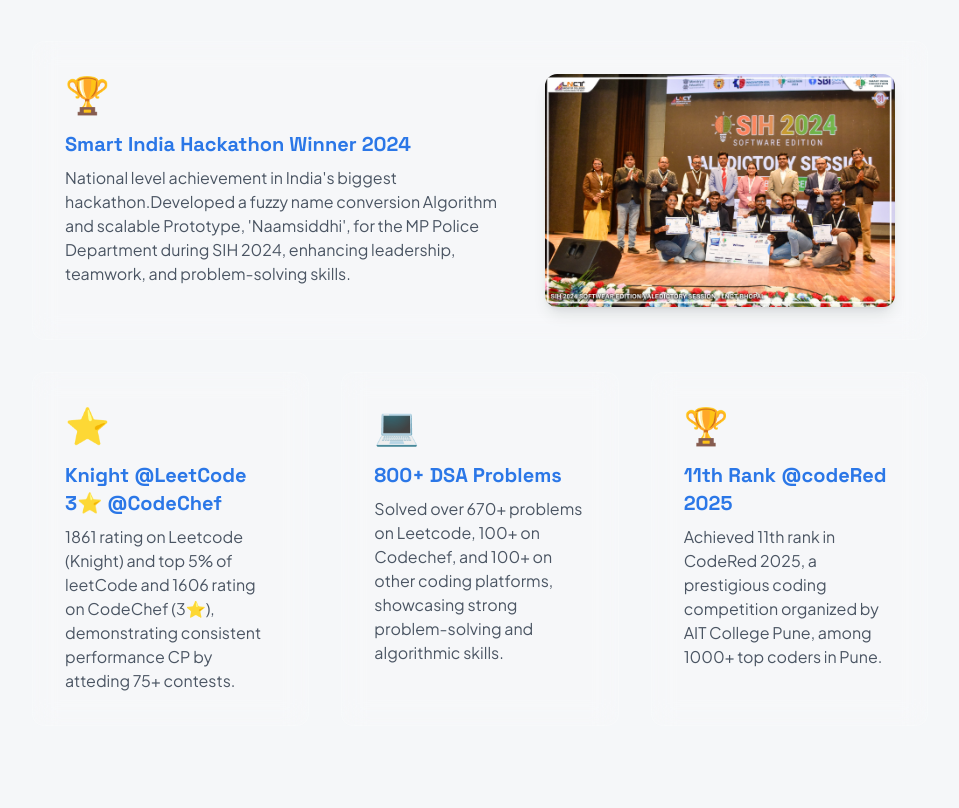
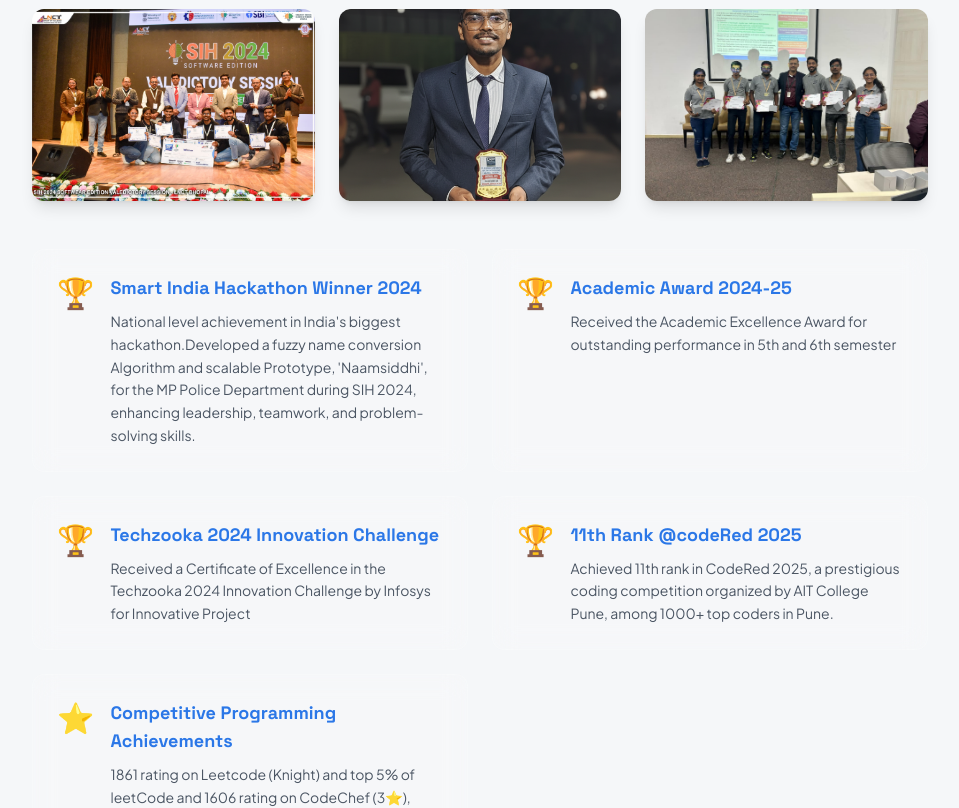
Before and after one commit to Jagdish2004/portfolio, a React (Vite) app: page /about in a window 1280 px wide. Shown: the part 1420-2228 px from the top of the page, without its empty margins (160-1119 px from the left). Built offline with nearby package versions, Linux system fonts and the light colour scheme; no server answers.

Commit message:
changes in dark mode and achivenment section

```diff
--- a/src/assets/images/index.js
+++ b/src/assets/images/index.js
@@ -4,6 +4,8 @@
 import i from './i.png'
 import sih2024 from './sih2024.jpg'
 import dypcoe from './dypcoe.png'
+import annualaward from './annualaward.png'
+import techzooka from './techzookainfosys.jpg'
 
 export {
     cpmc,
@@ -11,5 +13,7 @@
     portfolioImage,
     i,
     sih2024,
-    dypcoe
+    dypcoe,
+    annualaward,
+    techzooka
 }
--- a/src/components/OrbitingIcons.jsx
+++ b/src/components/OrbitingIcons.jsx
@@ -53,7 +53,7 @@
       </div>
 
       {/* Inline keyframes for rotation */}
-      <style jsx>{`
+      <style>{`
         @keyframes spin {
           to {
             transform: rotate(360deg);
--- a/src/index.css
+++ b/src/index.css
@@ -19,6 +19,13 @@
 
 /* Background opacity - removed music state dependency */
 .bg-dim { opacity: 1; }
+
+/* Dark mode background image visibility */
+.dark .bg-dim {
+  opacity: 1;
+  filter: brightness(0.7) contrast(1.2) saturate(1.1);
+  z-index: -20;
+}
 
 body:has(.card[data-color="blue"]:hover) {
   background-color: rgb(var(--blue-rgb) / 25%);
@@ -498,6 +505,11 @@
   background: radial-gradient(ellipse at center, rgba(0,0,0,0) 30%, rgba(0,0,0,0.35) 70%, rgba(0,0,0,0.7) 100%);
 }
 
+/* Dark mode vignette overlay - less intense to show background */
+.dark .home-vignette-overlay {
+  background: radial-gradient(ellipse at center, rgba(0,0,0,0) 40%, rgba(0,0,0,0.15) 75%, rgba(0,0,0,0.4) 100%);
+}
+
 /* Permission modal styles - no blur effects */
 .permission-modal {
   z-index: 9999 !important;
--- a/src/pages/About.jsx
+++ b/src/pages/About.jsx
@@ -4,7 +4,7 @@
 } from "react-vertical-timeline-component";
 import { CTA } from "../components";
 import { experiences, skills } from "../constants";
-import { i, sih2024 } from "../assets/images";
+import { i, sih2024, annualaward, techzooka } from "../assets/images";
 
 import "react-vertical-timeline-component/style.min.css";
 
@@ -69,20 +69,26 @@
         icon: "🏆"
     },
     {
-        title: "Knight @LeetCode \n 3⭐  @CodeChef",
-        description: "1861 rating on Leetcode (Knight) and top 5% of leetCode and 1606 rating on CodeChef (3⭐), demonstrating consistent performance CP by atteding 75+ contests.",
-        icon: "⭐"
+        title: "Academic Award 2024-25",
+        description: "Received the Academic Excellence Award for outstanding performance in 5th and 6th semester",
+        icon: "🏆"
     },
     {
-        title: "800+ DSA Problems",
-        description: "Solved over 670+ problems on Leetcode, 100+ on Codechef, and 100+ on other coding platforms, showcasing strong problem-solving and algorithmic skills.",
-        icon: "💻"
+        title: "Techzooka 2024 Innovation Challenge",
+        description: "Received a Certificate of Excellence in the Techzooka 2024 Innovation Challenge by Infosys for Innovative Project",
+        icon: "🏆"
     },
     {
         title: "11th Rank @codeRed 2025",
         description: "Achieved 11th rank in CodeRed 2025, a prestigious coding competition organized by AIT College Pune, among 1000+ top coders in Pune.",
         icon: "🏆"
+    },
+    {
+        title: "Competitive Programming Achievements",
+        description: "1861 rating on Leetcode (Knight) and top 5% of leetCode and 1606 rating on CodeChef (3⭐), demonstrating consistent performance CP by atteding 75+ contests. and 800+ dsa problems solved.",
+        icon: "⭐"
     }
+
 
 ];
 
@@ -187,36 +193,71 @@
             {/* Achievements Section */}
             <div className='py-10 flex flex-col'>
                 <h3 className='subhead-text'>My Achievements</h3>
-                <div className='mt-16 grid grid-cols-1 md:grid-cols-3 gap-8'>
+
+                {/* Achievement Images Grid */}
+                <div className='mt-8 mb-12'>
+                    <div className='grid grid-cols-1 md:grid-cols-3 gap-6'>
+                        <div className='group relative overflow-hidden rounded-xl shadow-lg hover:shadow-2xl transition-all duration-300'>
+                            <img
+                                src={sih2024}
+                                alt="Smart India Hackathon 2024 Winner"
+                                className='w-full h-48 object-cover group-hover:scale-105 transition-transform duration-300'
+                            />
+                            <div className='absolute inset-0 bg-gradient-to-t from-black/60 to-transparent opacity-0 group-hover:opacity-100 transition-opacity duration-300' />
+                            <div className='absolute bottom-4 left-4 text-white opacity-0 group-hover:opacity-100 transition-opacity duration-300'>
+                                <p className='font-semibold text-sm'>SIH 2024 Winner</p>
+                            </div>
+                        </div>
+
+                        <div className='group relative overflow-hidden rounded-xl shadow-lg hover:shadow-2xl transition-all duration-300'>
+                            <img
+                                src={annualaward}
+                                alt="Academic Excellence Award 2024-25"
+                                className='w-full h-48 object-cover group-hover:scale-105 transition-transform duration-300'
+                            />
+                            <div className='absolute inset-0 bg-gradient-to-t from-black/60 to-transparent opacity-0 group-hover:opacity-100 transition-opacity duration-300' />
+                            <div className='absolute bottom-4 left-4 text-white opacity-0 group-hover:opacity-100 transition-opacity duration-300'>
+                                <p className='font-semibold text-sm'>Academic Excellence</p>
+                            </div>
+                        </div>
+
+                        <div className='group relative overflow-hidden rounded-xl shadow-lg hover:shadow-2xl transition-all duration-300'>
+                            <img
+                                src={techzooka}
+                                alt="Techzooka 2024 Innovation Challenge"
+                                className='w-full h-48 object-cover group-hover:scale-105 transition-transform duration-300'
+                            />
+                            <div className='absolute inset-0 bg-gradient-to-t from-black/60 to-transparent opacity-0 group-hover:opacity-100 transition-opacity duration-300' />
+                            <div className='absolute bottom-4 left-4 text-white opacity-0 group-hover:opacity-100 transition-opacity duration-300'>
+                                <p className='font-semibold text-sm'>Techzooka Innovation</p>
+                            </div>
+                        </div>
+                    </div>
+                </div>
+
+                {/* Achievement Cards */}
+                <div className='grid grid-cols-1 md:grid-cols-2 gap-6'>
                     {achievements.map((achievement, index) => (
                         <div
                             key={index}
-                            className={`bg-white/10 backdrop-blur-md border border-white/20 p-8 rounded-xl
+                            className='bg-white/10 backdrop-blur-md border border-white/20 p-6 rounded-xl
                                      hover:bg-white/20 transition-all duration-300
                                      dark:bg-gray-800/50 dark:hover:bg-gray-700/50
-                                     ${achievement.title.includes('Smart India Hackathon') ? 'md:col-span-3' : ''}`}
+                                     group hover:shadow-xl'
                         >
-                            <div className='flex flex-col md:flex-row gap-6 items-start'>
+                            <div className='flex items-start gap-4'>
+                                <div className='text-3xl group-hover:scale-110 transition-transform duration-300'>
+                                    {achievement.icon}
+                                </div>
                                 <div className='flex-1'>
-                                    <div className='text-4xl mb-4'>{achievement.icon}</div>
-                                    <h4 className='text-xl font-bold text-blue-500 dark:text-blue-400 mb-2 font-grotesk'>
+                                    <h4 className='text-lg font-bold text-blue-500 dark:text-blue-400 mb-2 font-grotesk
+                                                group-hover:text-blue-600 dark:group-hover:text-blue-300 transition-colors'>
                                         {achievement.title}
                                     </h4>
-                                    <p className='text-gray-600 dark:text-gray-300 font-jakarta'>
+                                    <p className='text-gray-600 dark:text-gray-300 font-jakarta text-sm leading-relaxed'>
                                         {achievement.description}
                                     </p>
                                 </div>
-
-                                {/* Show image only for SIH achievement */}
-                                {achievement.title.includes('Smart India Hackathon') && (
-                                    <div className='w-full md:w-[350px] overflow-hidden rounded-xl shadow-lg'>
-                                        <img
-                                            src={sih2024}
-                                            alt="SIH 2024 Winner"
-                                            className='w-full h-auto object-cover hover:scale-105 transition-transform duration-300'
-                                        />
-                                    </div>
-                                )}
                             </div>
                         </div>
                     ))}
```
Also changed, not shown: src/assets/images/annualaward.png (added), src/assets/images/techzookainfosys.jpg (added).
